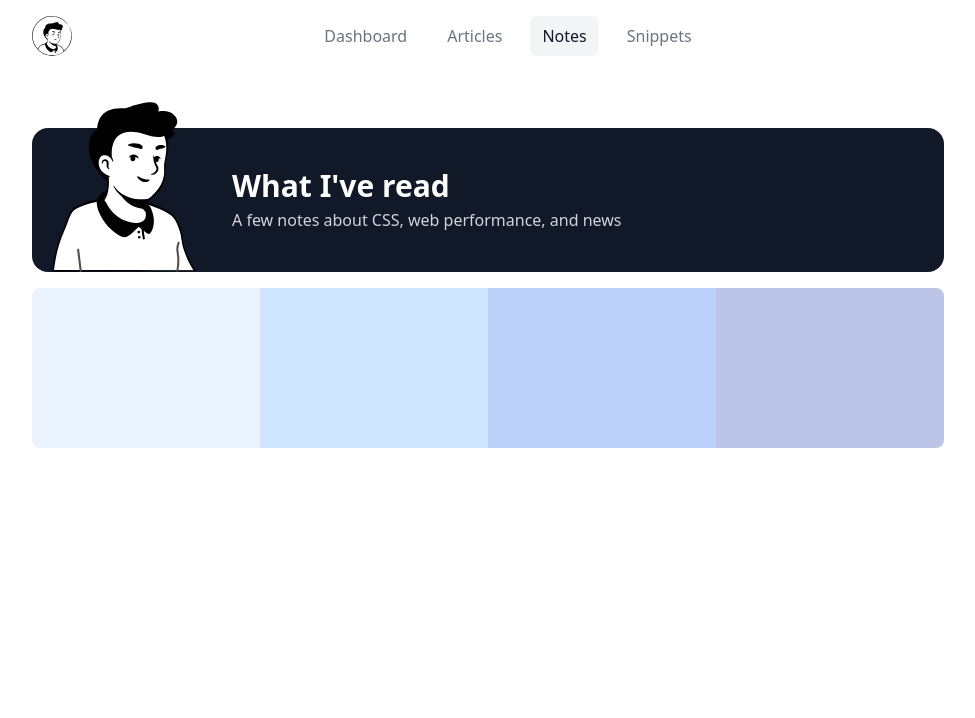
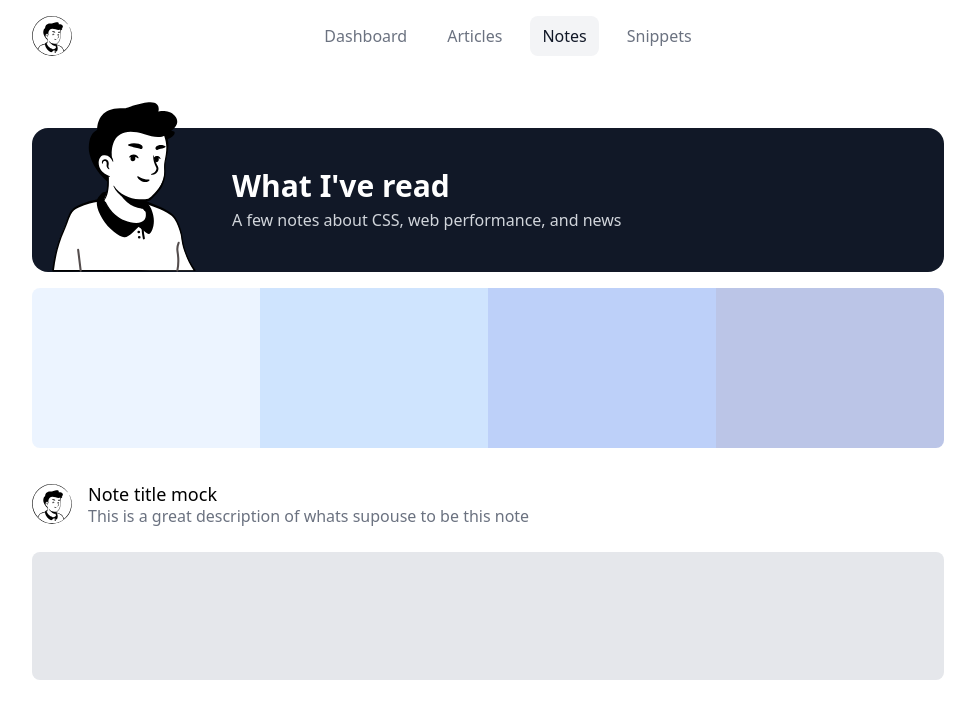
Before and after one commit to rodri-alfonso/blog, a Next.js app: page /notes in a window 1280 px wide. Shown: the top 718 px of the page, without its empty margins (152-1127 px from the left). Built offline with nearby package versions, Linux system fonts and the light colour scheme.

Commit message:
[UPDATE] Add NoteContent mock

```diff
--- a/components/NoteContent.tsx
+++ b/components/NoteContent.tsx
@@ -6,8 +6,16 @@ interface Props {
 
 export default function NoteContent({ title, description, topic }: Props) {
 	return (
-		<article>
-			<p>{description}</p>
+		<article className=' grid gap-6'>
+			<div className='flex gap-4 items-center'>
+				<img src='/avatar.svg' alt='icon' className='w-10 h-10' />
+
+				<div className=''>
+					<h2 className='text-lg font-medium -mb-1'>{title}</h2>
+					<p className='text-gray-500'>{description}</p>
+				</div>
+			</div>
+			<div className='bg-gray-200 rounded-lg h-32' />
 		</article>
 	)
 }
--- a/pages/notes/index.tsx
+++ b/pages/notes/index.tsx
@@ -1,6 +1,9 @@
 import Page from '@layouts/Page'
 import Banner from '@components/Banner'
 import NoteSelector from '@components/NoteSelector'
+import NoteContent from '@components/NoteContent'
+
+const MOCK = [{ title: 'Note title mock', description: 'This is a great description of whats supouse to be this note' }]
 
 export default function Notes() {
 	return (
@@ -9,6 +12,11 @@ export default function Notes() {
 			<div className='w-full mx-auto'>
 				<NoteSelector />
 			</div>
+			<div className='pt-4 grid gap-3'>
+				{MOCK.map((note) => (
+					<NoteContent description={note.description} title={note.title} topic='language' key={note.title} />
+				))}
+			</div>
 		</Page>
 	)
 }
```
